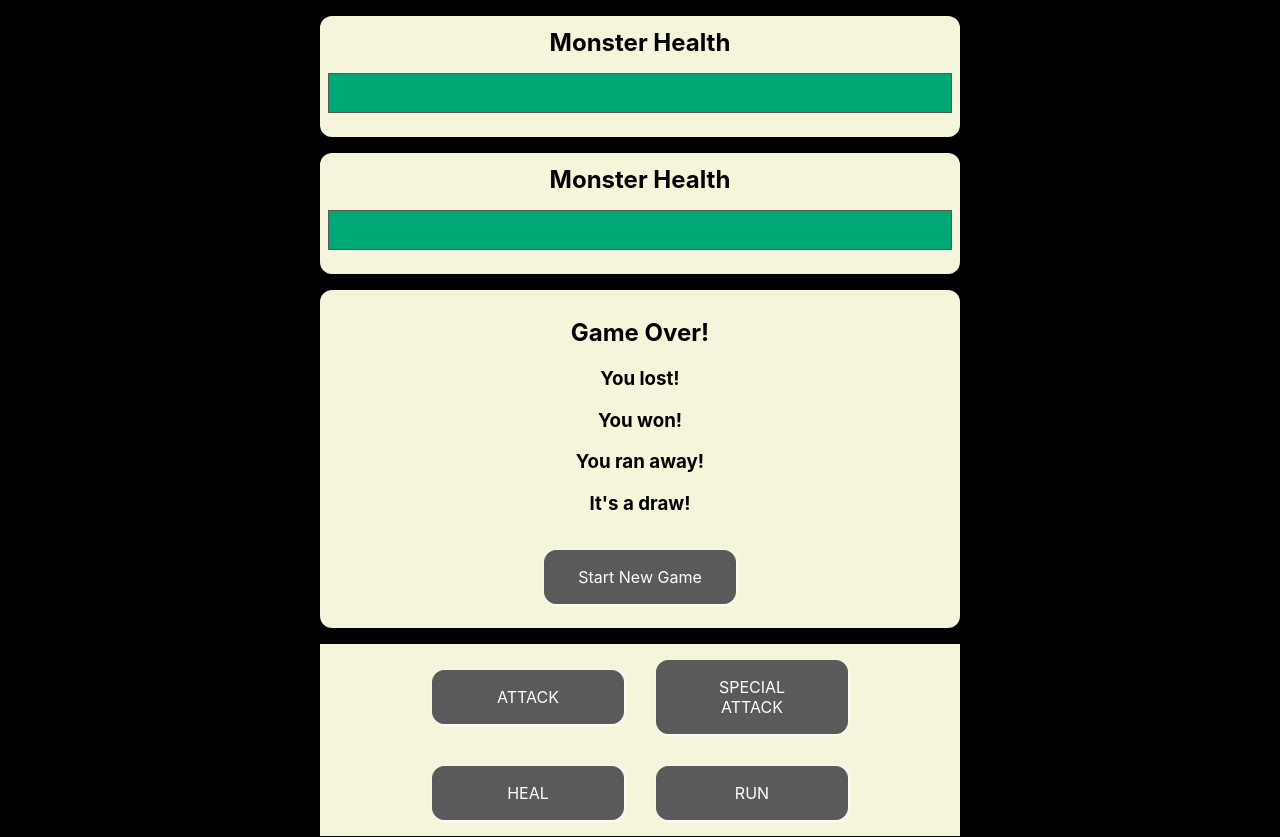
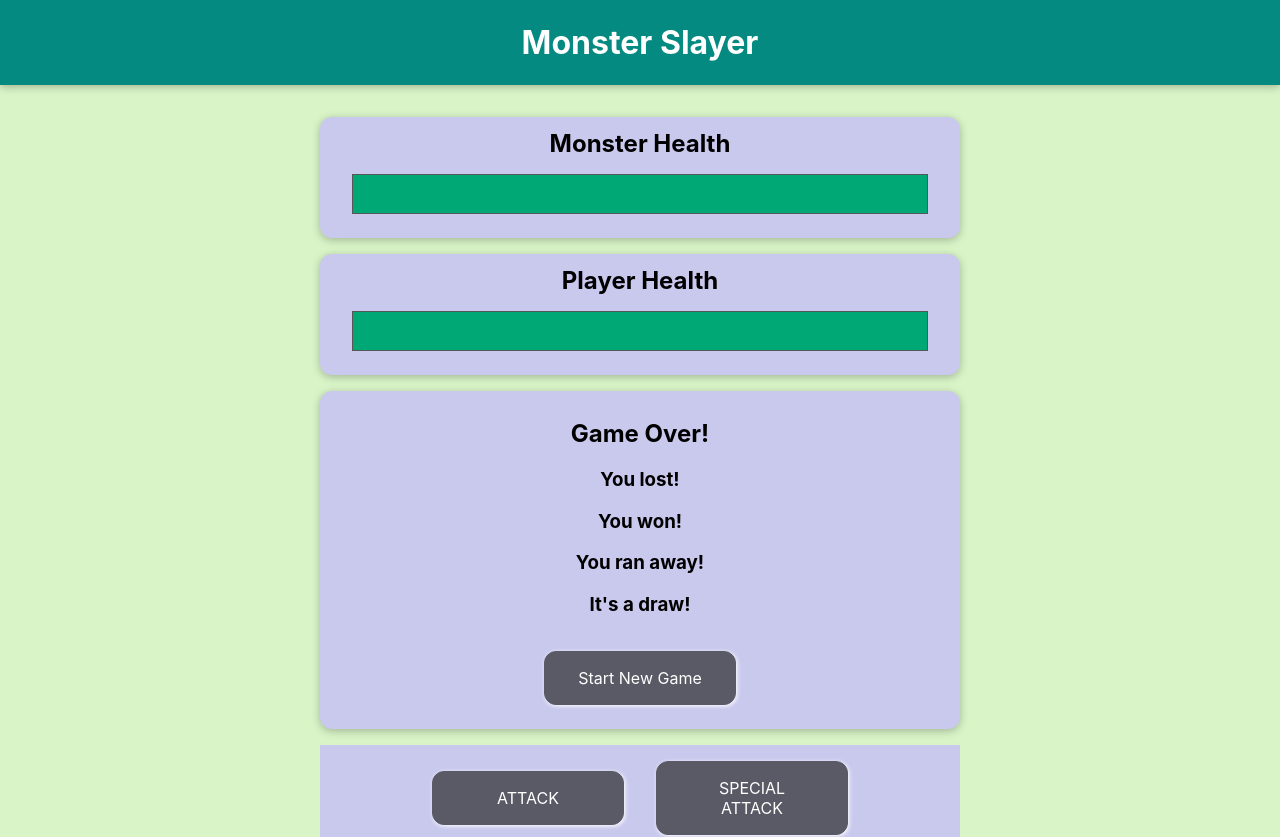
Before and after one commit to MartinD-Aa/monster-slayer-game, a React (Create React App) app in the folder monster-front/: page / in a window 1280 px wide. Shown: the top 837 px of the page. Built offline with nearby package versions, Linux system fonts and the light colour scheme.

Commit message:
Changed component and completed tasks
Tasks completed: FRON-1, FRON-2, FRON-3, FRON-5, FRON-6

```diff
--- a/monster-front/src/App.css
+++ b/monster-front/src/App.css
@@ -8,13 +8,13 @@ html {
 
 body {
   margin: 0;
-  background-color:#000000;
+  background-color:#D9F4C7;
 }
 
-header {
+.header {
   box-shadow: 0 2px 8px rgba(0, 0, 0, 0.26);
-  padding: 0.5rem;
-  background-color: #880017;
+  padding: 0.1rem;
+  background-color: #048A81;
   color: white;
   text-align: center;
   margin-bottom: 2rem;
@@ -24,7 +24,7 @@ section {
   width: 90%;
   max-width: 40rem;
   margin: auto;
-  background-color:#F5F5DC;
+  background-color:#C9C9EE;
 }
 
 .healthbar {
@@ -43,7 +43,7 @@ section {
 
 .container {
   text-align: center;
-  padding: 0.5rem;
+  padding: 0.5rem 2rem 0.5rem 2rem;
   margin: 1rem auto;
   box-shadow: 0 2px 8px rgba(0, 0, 0, 0.26);
   border-radius: 12px;
@@ -64,8 +64,8 @@ section {
 
 button {
   font: inherit;
-  border: 1px solid #5A5A5A;
-  background-color: #5A5A5A;
+  border: 1px solid #5A5A66;
+  background-color: #5A5A66;
   color: white;
   padding: 1rem 2rem;
   border-radius: 12px;
@@ -81,8 +81,8 @@ button:focus {
 
 button:hover,
 button:active {
-  background-color: #808080;
-  border-color: #808080;
+  background-color: #2A2B2E;
+  border-color: #2A2B2E;
   box-shadow: 1px 1px 8px rgba(0, 0, 0, 0.26);
 }
 
--- a/monster-front/src/App.tsx
+++ b/monster-front/src/App.tsx
@@ -1,17 +1,44 @@
 import './App.css';
-import MonsterHealth from './components/MonsterHealth';
-import PlayerHealth from './components/PlayerHealth';
+import Health from './components/Health';
 import Controls from './components/Controls';
 import GameOver from './components/GameOver';
 import Log from './components/Log';
+import { useState } from 'react';
 
 function App() {
+  const [gameSession, setGameSession] = useState<Boolean>(false);
+  const [playerHealth, setPlayerHealth] = useState<number>(100);
+  const [monsterHealth, setMonsterHealth] = useState<number>(100);
+  const [death, setDeath] = useState<Boolean>(false);
+  const [turn, setTurn] = useState<number>(0);
+
+  const SetHealthPlayer = (healthPlayer:number) => {
+      setPlayerHealth(healthPlayer);
+  }
+  const SetHealthMonster = (healthMonster:number) => {
+      setMonsterHealth(healthMonster);
+  }
+  const SetCurrentRound = (round:number) => {
+    setTurn(round);
+  }
   return (
     <div className="App">
-      <MonsterHealth/>
-      <PlayerHealth/>
+      <div className='header'>
+        <h1>Monster Slayer</h1>
+      </div>
+      <Health
+      player={playerHealth}
+      monster={monsterHealth}
+      />
       <GameOver/>
-      <Controls/>
+      <Controls
+        player={playerHealth}
+        monster={monsterHealth}
+        round={turn}
+        playerHealth={SetHealthPlayer}
+        monsterHealth={SetHealthMonster}
+        roundCount={SetCurrentRound}
+      />
       <Log/>
     </div>
   );
--- a/monster-front/src/components/Controls.tsx
+++ b/monster-front/src/components/Controls.tsx
@@ -1,11 +1,72 @@
-function Controls() {
+function Controls(props:
+  {player:number,
+    monster:number,
+    round: number,
+    playerHealth: Function,
+    monsterHealth: Function,
+    roundCount: Function
+  }) {
+    var currentRound = props.round;
+
+  function attackPlayer(){
+    var playerHP = props.player;
+    const hit = randomTall(15, 8);
+    if(playerHP - hit < 0){
+      props.playerHealth(0);
+    }else{
+      props.playerHealth(playerHP-= hit);
+    }
+    currentRound++;
+    props.roundCount(currentRound);
+  }
+
+  function attackMonster(){
+    var monsterHP = props.monster;
+    const hit = randomTall(12, 5);
+    if(monsterHP - hit < 0){
+      props.monsterHealth(0);
+    } else{
+      props.monsterHealth(monsterHP -= hit);
+    }
+    attackPlayer();
+  }
+
+  function specialAttack(){
+    var monsterHP = props.monster;
+    const hit = randomTall(20, 15);
+    if(monsterHP - hit < 0){
+      props.monsterHealth(0);
+    } else{
+      props.monsterHealth(monsterHP -= hit);
+    }
+    attackPlayer();
+  }
+
+  function healPlayer(){
+    var playerHP = props.player;
+    const heal = randomTall(15, 5);
+    const hit = randomTall(15, 8);
+    if(playerHP + (heal - hit) > 100){
+      props.playerHealth(100);
+    } else {
+      props.playerHealth(playerHP += (heal - hit));
+    }
+    currentRound++;
+    props.roundCount(currentRound);
+  }
+
+  function randomTall(min:number, max:number){
+    return Math.floor(Math.random() * (max-min)) + min;
+  }
+
+
     return (
     <section id="controls">
-    <button >ATTACK</button>
-    <button >
+    <button onClick={attackMonster}>ATTACK</button>
+    <button disabled={currentRound % 3 !== 0} onClick={specialAttack}>
       SPECIAL ATTACK
     </button>
-    <button >HEAL</button>
+    <button onClick={healPlayer}>HEAL</button>
     <button >RUN</button>
   </section>
   );
--- /dev/null
+++ b/monster-front/src/components/Health.tsx
@@ -0,0 +1,19 @@
+function MonsterHealth (props: { player: number; monster: number; }) {
+    return (
+      <div>
+    <section id="monster" className="container">
+        <h2>Monster Health</h2>
+        <div className="healthbar">
+          <div className="healthbar__value" style={{width:`${props.monster}%`}}></div>
+        </div>
+      </section>
+      <section id="player" className="container">
+      <h2>Player Health</h2>
+      <div className="healthbar">
+        <div className="healthbar__value" style={{width:`${props.player}%`}}></div>
+      </div>
+    </section>
+    </div>
+    );
+}
+export default MonsterHealth;
--- a/monster-front/src/components/MonsterHealth.tsx
+++ /dev/null
@@ -1,11 +0,0 @@
-function MonsterHealth () {
-    return (
-    <section id="monster" className="container">
-        <h2>Monster Health</h2>
-        <div className="healthbar">
-          <div className="healthbar__value"></div>
-        </div>
-      </section>
-    );
-}
-export default MonsterHealth;
--- a/monster-front/src/components/PlayerHealth.tsx
+++ /dev/null
@@ -1,11 +0,0 @@
-function PlayerHealth () {
-    return(
-    <section id="monster" className="container">
-        <h2>Monster Health</h2>
-        <div className="healthbar">
-          <div className="healthbar__value"></div>
-        </div>
-      </section>
-      );
-}
-export default PlayerHealth;
```
